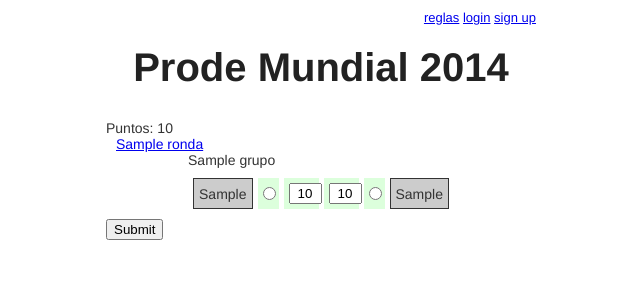
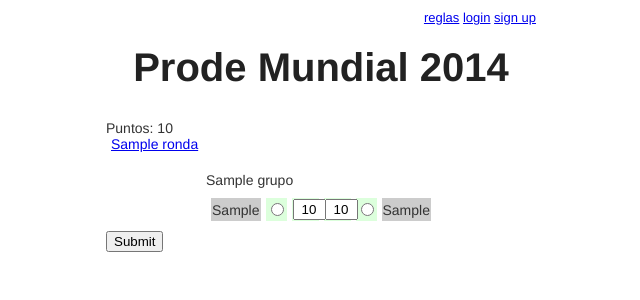
Before and after one commit to ezecuirolo/ProdeMundial, a Python web app: template templates/index.html in a window 1280 px wide. Shown: the top 300 px of the page, without its empty margins (319-959 px from the left). Run offline with Jinja, Linux system fonts and the light colour scheme; the template is opened without the code that fills it: most values are stand-ins (such as "Sample title", 1, 10 or a date in 2020).

Commit message:
un mini de css

```diff
--- a/static/stylesheets/main.css
+++ b/static/stylesheets/main.css
@@ -95,6 +95,10 @@ input[type=submit] {
     font-size: 12px;
 }
 
+.ronda {
+    margin-top: 20px;
+}
+
 .ronda + .ronda{
     margin-top: 20px;
 }
@@ -137,18 +141,26 @@ input[type=submit] {
 }
 
 
-.partidos table {
+.ronda table {
     width: 100%;
 }
 
-.partidos td {
+.partido td {
     padding: 5px 5px;
     border: 1px solid #333;
 }
 
-.partidos table {
+.ronda table {
     border-collapse: separate;
     border-spacing: 5px 10px;
+}
+
+.ronda select {
+    width: 100%;
+}
+
+.ronda option {
+    direction: rtl;
 }
 
 .partidos tr:nth-child(even) {
@@ -213,5 +225,5 @@ input[type=submit] {
 }
 
 .selector-rondas a {
-    margin: 0 10px;
+    margin: 0 5px;
 }
```
